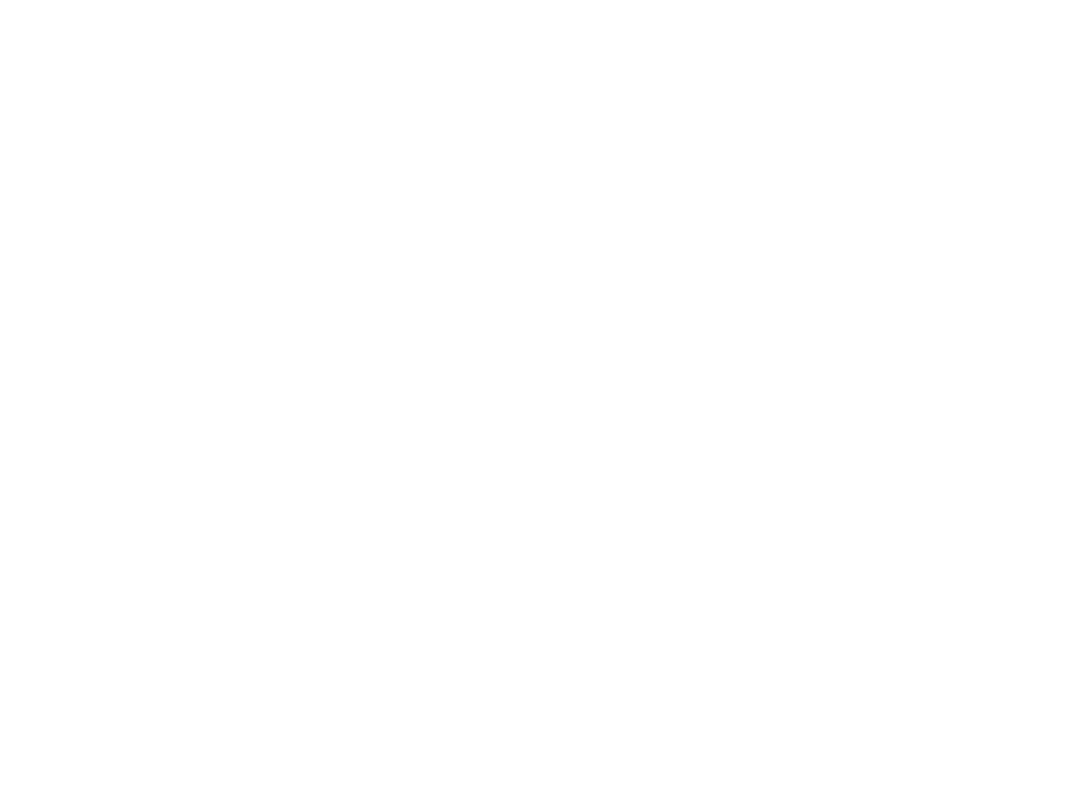
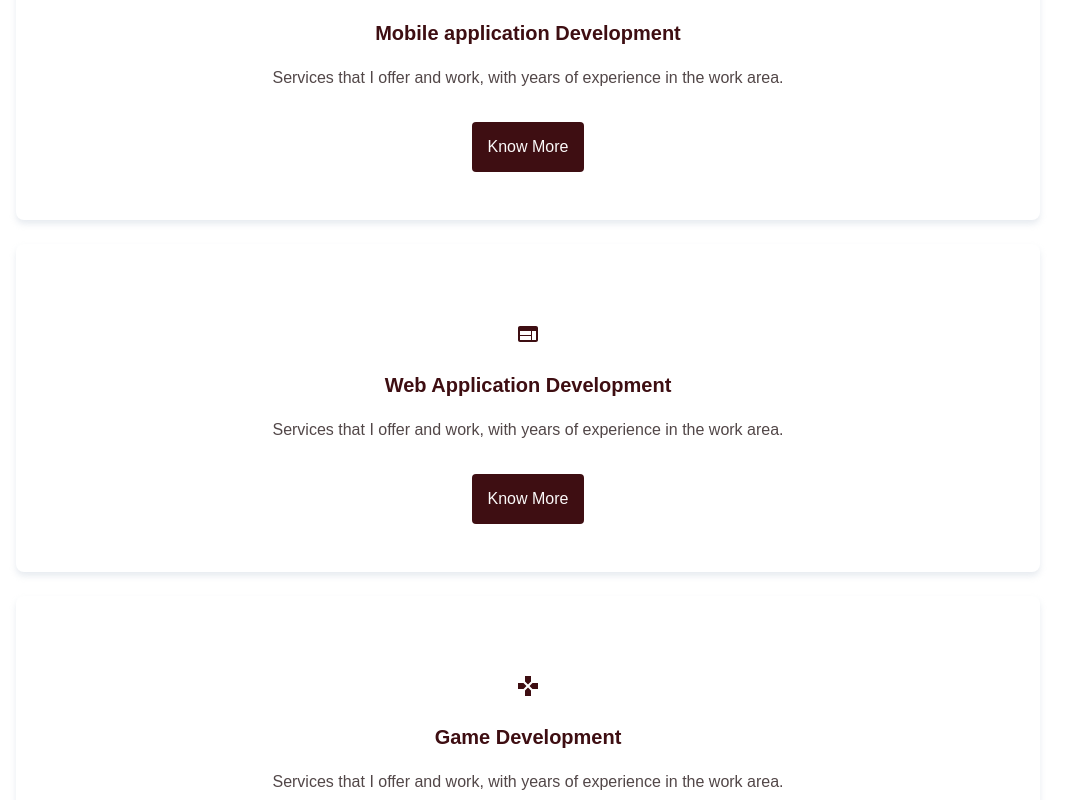
Before and after one commit to Braysen/PortfolioPersonalRianGibs, a React (Create React App) app: page / in a window 1280 px wide. Shown: the part 3000-3800 px from the top of the page, without its empty margins (0-1085 px from the left). Before the commit the page ends 2726 px from the top, so only its background shows below. Built offline with nearby package versions, Linux system fonts and the light colour scheme.

Commit message:
Version 4

```diff
--- a/src/App.js
+++ b/src/App.js
@@ -3,6 +3,7 @@
 import Header from './components/Header';
 import HomeSection from './components/HomeSection';
 import QualificationSection from './components/QualificationSection';
+import ServicesSection from './components/ServicesSection';
 import './prueba.css'
 
 function App() {
@@ -14,6 +15,7 @@
               <HomeSection/>
               <AboutSection/>
               <QualificationSection/>
+              <ServicesSection/>
             </main>
           </>
   );
--- /dev/null
+++ b/src/components/ServicesSection.js
@@ -0,0 +1,54 @@
+import React from 'react'
+import PhoneAndroidIcon from '@material-ui/icons/PhoneAndroid';
+import WebIcon from '@material-ui/icons/Web';
+import GamesIcon from '@material-ui/icons/Games';
+
+export default function ServicesSection() {
+    return (
+        <section className="services section bd-container" id="services">
+            <span className="section-subtitle">What i offer</span>
+            <h2 className="section-title">Services</h2>
+
+            <div className="services__container bd-grid">
+                <div className="services__data">
+                    <i className="services__icon">
+                        <PhoneAndroidIcon/>
+                    </i>
+                    <h3 className="services__title">
+                        Mobile application Development
+                    </h3>
+                    <p className="services__description">
+                        Services that I offer and work, with years of experience in the work area.
+                    </p>
+                    <a href="# " className="button">Know More</a>
+                </div>
+
+                <div className="services__data">
+                    <i className="services__icon">
+                        <WebIcon/>
+                    </i>
+                    <h3 className="services__title">
+                        Web Application Development
+                    </h3>
+                    <p className="services__description">
+                        Services that I offer and work, with years of experience in the work area.
+                    </p>
+                    <a href="# " className="button">Know More</a>
+                </div>
+
+                <div className="services__data">
+                    <i className="services__icon">
+                        <GamesIcon/>
+                    </i>
+                    <h3 className="services__title">
+                        Game Development
+                    </h3>
+                    <p className="services__description">
+                        Services that I offer and work, with years of experience in the work area.
+                    </p>
+                    <a href="# " className="button">Know More</a>
+                </div>
+            </div>
+        </section>
+    )
+}
--- a/src/prueba.css
+++ b/src/prueba.css
@@ -375,3 +375,34 @@
     display: flex;
     align-items: center;
 }
+
+.services__data{
+    padding: 3rem 1rem;
+    background-color: #fff;
+    border-radius: .5rem;
+    text-align: center;
+    transition: .4s;
+    box-shadow: 0 4px 6px rgba(174,190,205,.3);
+}
+
+.services__icon, .services__title{
+    margin-bottom: var(--mb-2);
+    color: var(--first-color);
+}
+
+.services__icon{
+    font-size: 3rem;
+}
+
+.services__title{
+    font-size: var(--h3-font-size);
+}
+
+.services__description{
+    margin-bottom: var(--mb-4);
+}
+
+.services__data:hover{
+    transform: translateY(-.5rem);
+    box-shadow: 0 6px 8px rgba(174,190,205,.4);
+}
```
Also changed, not shown: 1 other file (tests, documents, lock files or other folders).
